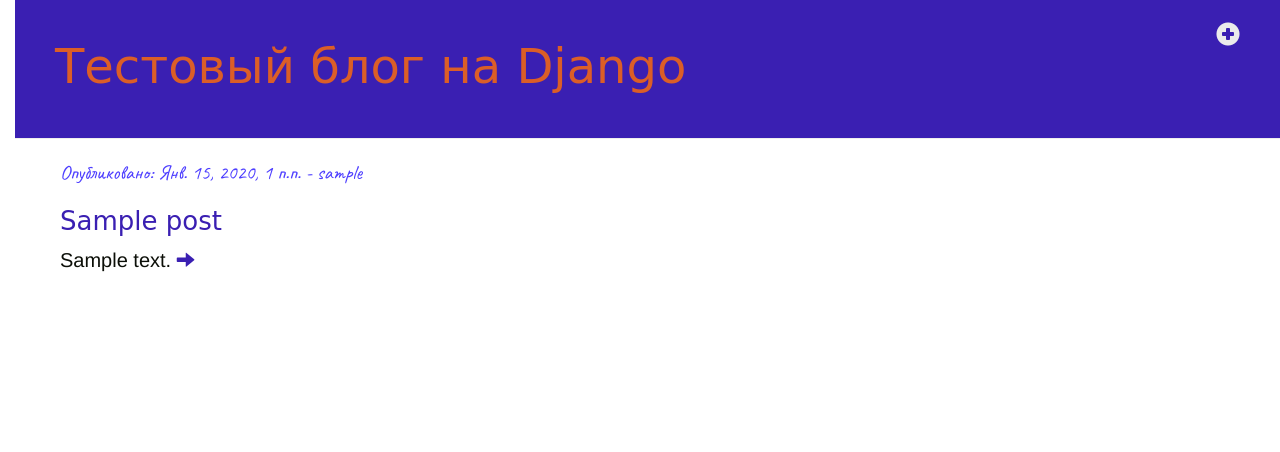
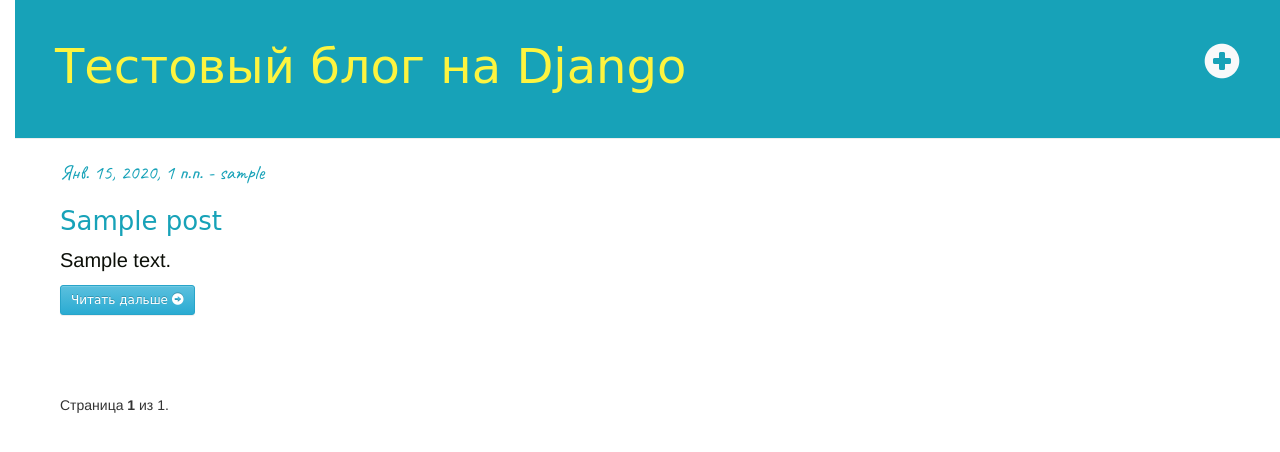
Before and after one commit to g14s3r/my-second-blog, a Django app: page / in a window 1280 px wide. Shown: the top 452 px of the page. Run offline with Django 3.2, Linux system fonts and the light colour scheme; a user stored in the database is signed in; tables that the repository leaves empty hold one stand-in row (values such as "Sample post"); some libraries are stand-ins or nearby versions.

Commit message:
Added 'pagination'. Changed colour theme

```diff
--- a/blog/static/css/blog.css
+++ b/blog/static/css/blog.css
@@ -1,11 +1,10 @@
 h2 a, h2, h2 a:hover, h2 a:visited {
-    color: #3A1FB2;
+    color: #17A2B8;
     font-family: 'Pasifico', cursive;
     font-size: 26px;
 }
 
 .glyphicon-arrow-right {
-    color: #3A1FB2;
     font-size: 18px;
 }
 
@@ -15,7 +14,7 @@
 }
 
 .date {
-    color: #4D3EFF;
+    color: #17A2B8;
     font-family: 'Caveat', cursive;
     font-size: 20px;
 }
@@ -25,13 +24,13 @@
 }
 
 .page-header {
-    background-color: #3A1FB2;
+    background-color: #17A2B8;
     margin-top: 0;
     padding: 20px 20px 35px 40px;
 }
 
 .page-header h1, .page-header h1 a, .page-header h1 a:visited, .page-header h1 a:active {
-    color: #DB5E27;
+    color: #FDF43F;
     font-family: 'Pasifico', cursive;
     font-size: 36pt;
     text-decoration: none;
@@ -50,12 +49,18 @@
 }
 
 .top-menu, .top-menu:hover, .top-menu:visited {
-    color: #EBEBEB;
-    font-size: 24px;
+    color: #F8F9FA;
+    font-size: 36px;
     float: right;
     margin-right: 20px;
+    margin-top: 20px;
 }
 
 .post {
     margin-bottom: 60px;
 }
+
+.btn {
+    font-family: 'Pasifico', cursive;
+    font-size: 12px;
+}
--- a/blog/templates/blog/base.html
+++ b/blog/templates/blog/base.html
@@ -12,7 +12,7 @@
     <body>
         <div class="page-header">
             {% if user.is_authenticated %}
-                <a href="{% url 'post_new' %}" class="top-menu"><span class="glyphicon glyphicon-plus-sign"></span></a>
+                <a href="{% url 'post_new' %}" class="top-menu"><span class="glyphicon glyphicon-plus-sign"></a>
             {% endif %}
             <h1><a href="/">Тестовый блог на Django</a></h1>
         </div>
--- a/blog/templates/blog/post_list.html
+++ b/blog/templates/blog/post_list.html
@@ -4,11 +4,47 @@
     {% for post in posts %}
         <div class="post">
             <div class="date">
-                Опубликовано: {{ post.published_date }} - {{ post.author }}
+                {{ post.published_date }} - {{ post.author }}
             </div>
             <h2><a href="{% url 'post_detail' pk=post.pk %}">{{ post.title }}</a></h2>
-            <p class="txt">{{ post.text|linebreaksbr|truncatewords:20 }} <a href="{% url 'post_detail' pk=post.pk %}"><span class="glyphicon glyphicon-arrow-right"></a>
-            </p>
+            <p class="txt">{{ post.text|linebreaksbr|truncatewords:20 }}</a></p>
+            <!--<p><a href="{% url 'post_detail' pk=post.pk %}"><span class="glyphicon glyphicon-arrow-right"></p>-->
+            <a class="btn btn-info btn-sm" href="{% url 'post_detail' pk=post.pk %}" role="button">Читать дальше  <span class="glyphicon glyphicon-circle-arrow-right"></a>
         </div>
     {% endfor %}
+
+    <div class="pagination">
+        <span class="step-links">
+            {% if posts.has_previous %}
+                <a class="btn btn-info btn-sm" href="?page={{ posts.previous_page_number }}" role="button"><span class="glyphicon glyphicon-step-backward">Назад</a>
+            {% endif %}
+
+            <span class="currnet">
+                Страница <b>{{ posts.number }}</b> из {{ posts.paginator.num_pages }}.
+            </span>
+
+            {% if posts.has_next %}
+                <a class="btn btn-info btn-sm" href="?page={{ posts.next_page_number }}" role="button">Вперёд<span class="glyphicon glyphicon-step-forward"></a>
+            {% endif %}
+        </span>
+    </div>
+
+    <!--{% block pagination %}
+        {% if is_paginated %}
+            <div class="pagination">
+                <span class="page-links">
+                    {% if page_obj.has_previous %}
+                        <a href="?page={{ page_obj.previous_page_number }}">previous</a>
+                    {% endif %}
+                    <span class="page-current">
+                        Page {{ page_obj.number }} of {{ page_obj.paginator.num_pages }}.
+                    </span>
+                    {% if page_obj.has_next %}
+                        <a href="?page={{ page_obj.next_page_number }}">next</a>
+                    {% endif %}
+                </span>
+            </div>
+        {% endif %}
+    {% endblock %}-->
+
 {% endblock %}
--- a/blog/views.py
+++ b/blog/views.py
@@ -2,10 +2,19 @@
 from django.utils import timezone
 from .models import Post
 from .forms import PostForm
+from django.core.paginator import Paginator, EmptyPage, PageNotAnInteger
 
 # Create your views here.
 def post_list(request):
     posts = Post.objects.filter(published_date__lte=timezone.now()).order_by('published_date')
+    paginator = Paginator(posts, 3)
+    page = request.GET.get('page')
+    try:
+        posts = paginator.page(page)
+    except PageNotAnInteger:
+        posts = paginator.page(1)
+    except EmptyPage:
+        posts = paginator.page(paginator.num_pages)
     return render(request, 'blog/post_list.html', {'posts': posts})
 
 def post_detail(request, pk):
```
